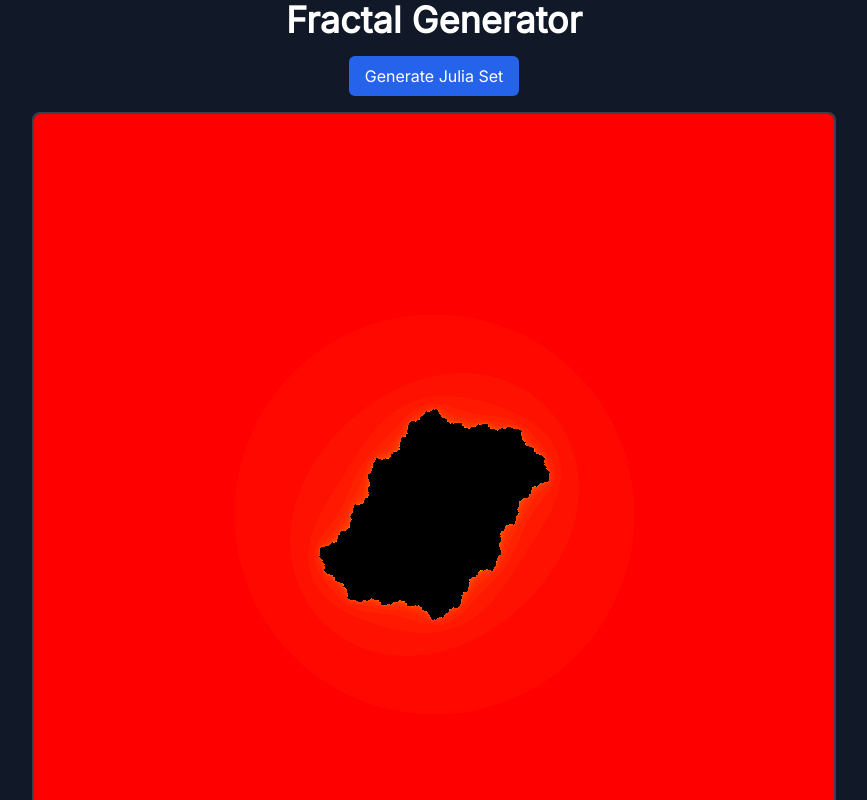
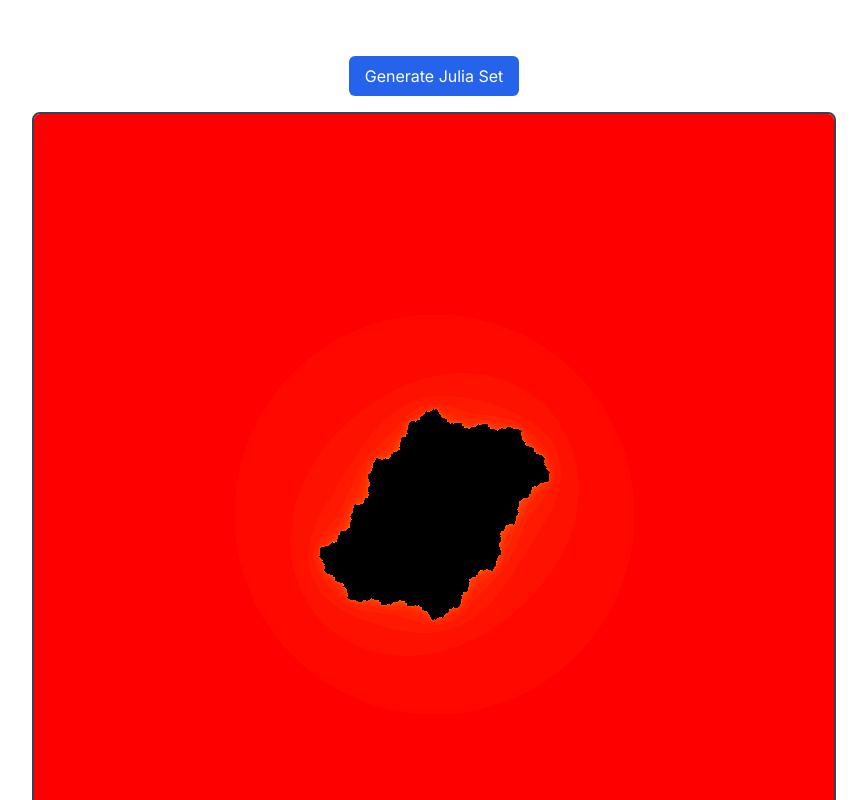
Before and after one commit to linuxfandudeguy/julia-set-generator, a SvelteKit app: page / in a window 1280 px wide. Shown: the top 800 px of the page, without its empty margins (206-1073 px from the left). Built offline with nearby package versions, Linux system fonts and the light colour scheme.

Commit message:
Update +page.svelte

```diff
--- a/src/routes/+page.svelte
+++ b/src/routes/+page.svelte
@@ -6,7 +6,7 @@
   import Fractal from './Fractal.svelte';
 </script>
 
-<main class="flex flex-col items-center justify-center min-h-screen bg-gray-900 text-white">
+<main class="flex flex-col items-center justify-center min-h-screen bg-white-900 text-white">
   <h1 class="text-4xl font-bold mb-4">Fractal Generator</h1>
   <Fractal />
 </main>
```
